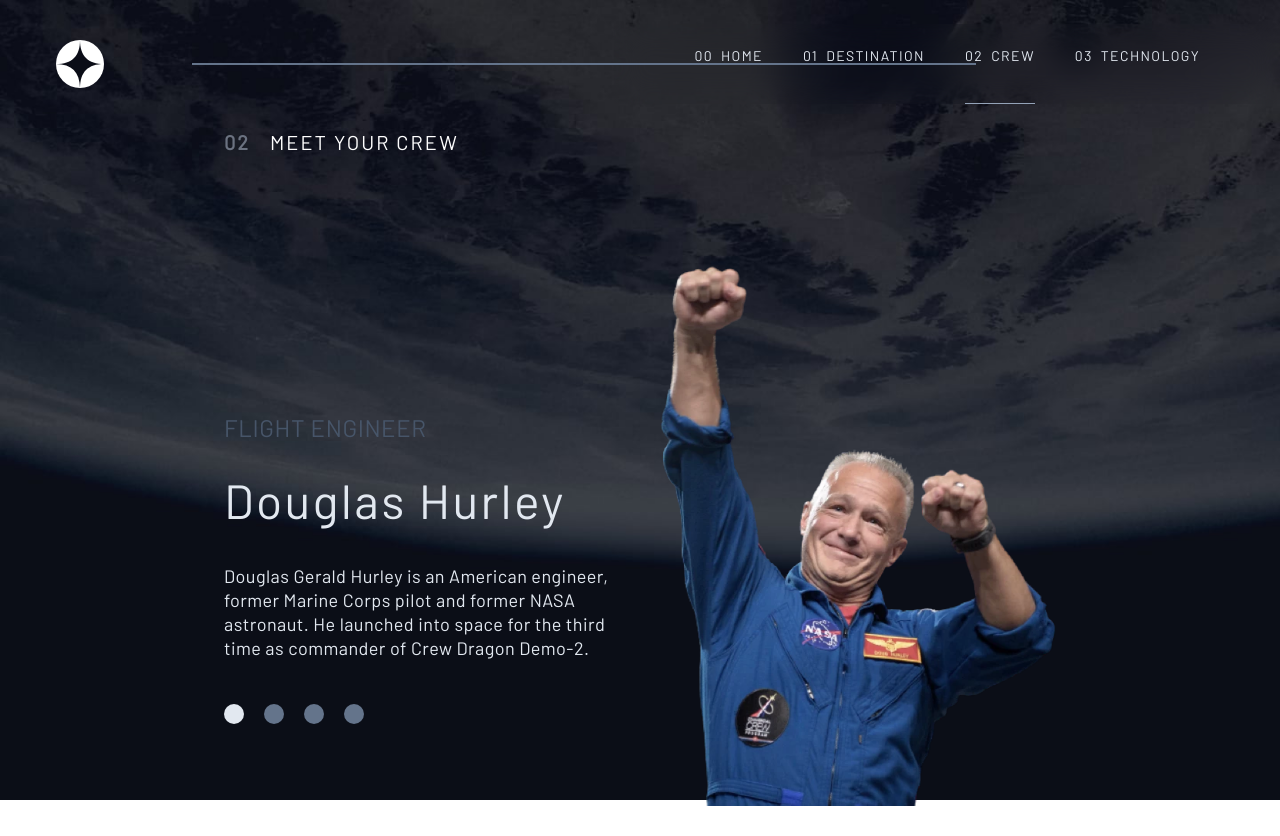
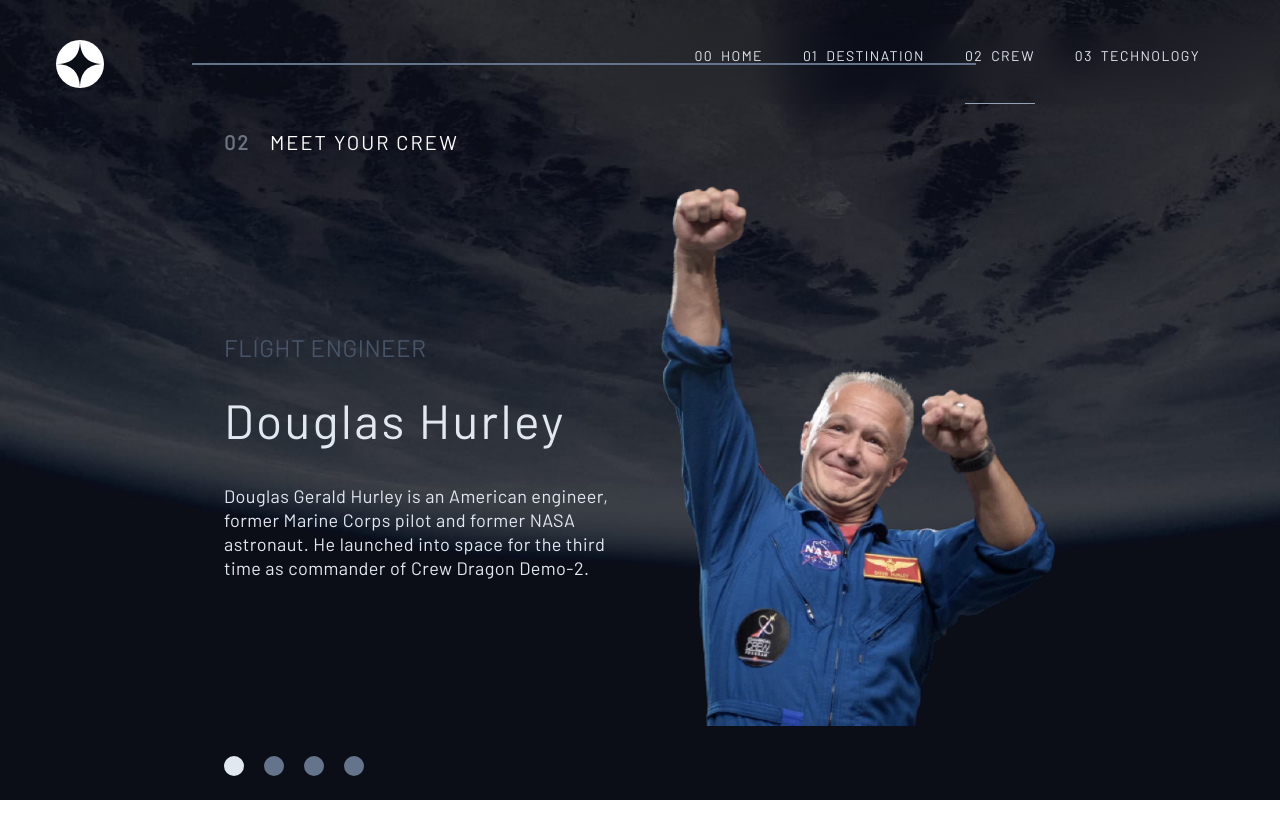
Before and after one commit to ashishmohanty10/space-tourism, a Next.js app: page /crew in a window 1280 px wide. After the commit the page ends 800 px from the top, so only its background shows below. Built offline with nearby package versions, Linux system fonts and the light colour scheme.

Commit message:
almost done

```diff
--- a/src/app/crew/page.tsx
+++ b/src/app/crew/page.tsx
@@ -11,7 +11,7 @@ const Crewpage = () => {
     <div>
       <CrewBG />
 
-      <div className="flex justify-center xl:justify-start items-center gap-x-5 xl:px-36 mb-20">
+      <div className="flex justify-center xl:justify-start items-center gap-x-5 xl:px-36 mb-4 xl:mb-0">
         <span className="text-xl font-extrabold text-gray-500 tracking-widest">
           02
         </span>
@@ -20,7 +20,7 @@ const Crewpage = () => {
         </p>
       </div>
 
-      <div className="px-36 mx-auto">
+      <div className="">
         <CrewComponent data={crew} />
       </div>
     </div>
--- a/src/components/crewComponents.tsx
+++ b/src/components/crewComponents.tsx
@@ -12,22 +12,17 @@ interface CrewComponentProp {
 const CrewComponent: React.FC<CrewComponentProp> = ({ data }) => {
   const [currentTabs, setCurrentTabs] = useState(0);
   return (
-    <div className="">
-      <div className="flex justify-between items-center relative">
+    <div className="xl:px-36 mx-auto flex flex-col">
+      <div className="flex justify-between items-center relative order-2 xl:order-1">
         {data.map((data, idx) => (
-          <div
-            className={cn(
-              `w-full flex justify-between items-center gap-x-10 ${
-                currentTabs === idx ? "" : "hidden"
-              }`
-            )}
-          >
-            <div className="w-1/2">
-              <h2 className="text-2xl text-slate-600 uppercase font-medium tracking-wide mb-8">
+          <div className={cn(` ${currentTabs === idx ? "" : "hidden"}`)}>
+            <div className="w-full xl:flex justify-between items-center gap-x-10 text-center xl:text-left">
+              <div className="xl:w-1/2 mb-5 xl:mb-0">
+                <h2 className="text-2xl text-slate-600 uppercase font-medium tracking-wide xl:mb-8">
                   flight engineer
                 </h2>
 
-              <p className="text-5xl tracking-wider text-slate-200 mb-10">
+                <p className="text-5xl tracking-wider text-slate-200 xl:mb-10 mb-5">
                   {data?.name}
                 </p>
 
@@ -36,18 +31,20 @@ const CrewComponent: React.FC<CrewComponentProp> = ({ data }) => {
                 </p>
               </div>
 
-            <div className="flex justify-center items-center w-1/2">
+              <div className="flex justify-center items-center xl:w-1/2">
                 <Image
                   src={data?.images.webp}
                   alt="crew image"
-                className=" object-contain h-[600px]"
+                  className=" object-contain xl:h-[600px] h-[400px]"
                 />
+              </div>
             </div>
           </div>
         ))}
       </div>
 
-      <div className="flex justify-start items-center gap-x-5 absolute bottom-28">
+      {/* tab switchwer */}
+      <div className="flex xl:justify-start items-center gap-x-5 justify-center xl:order-2 ">
         {data.map((_, idx) => (
           <button
             onClick={() => setCurrentTabs(idx)}
--- a/src/components/technolgyComponents.tsx
+++ b/src/components/technolgyComponents.tsx
@@ -41,7 +41,7 @@ const TechnologuComponent: React.FC<TechnologyComponentProp> = ({ data }) => {
                   <h2 className="uppercase tracking-wide font-normal mb-2">
                     the terminology
                   </h2>
-                  <p className="text-7xl uppercase tracking-widest mb-10">
+                  <p className="text-5xl xl:text-7xl uppercase tracking-widest mb-10">
                     {data.name}
                   </p>
                   <p className="xl:w-[80%] text-base tracking-wide leading-loose">
```
Lines whose indentation alone changed are shown as unchanged.
